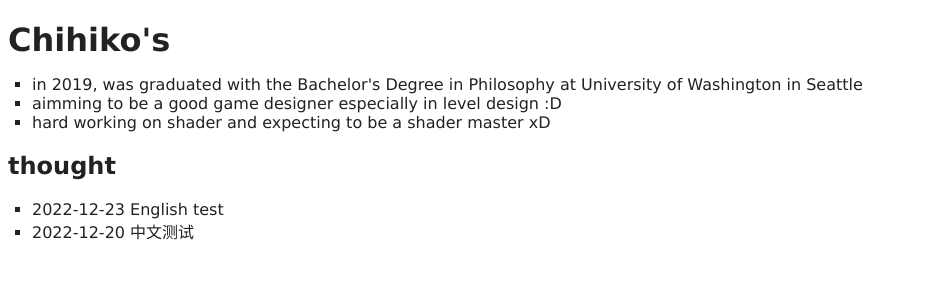
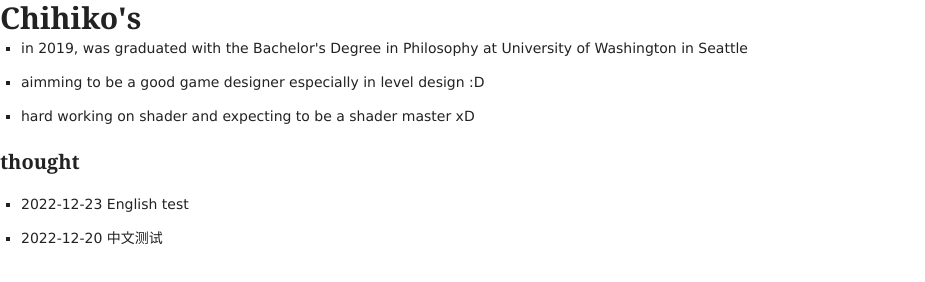
Before and after one commit to Chihiko3/Chihiko3.github.io, a plain HTML site: page index.htm in a window 1280 px wide. Shown: the whole page, without its empty margins (0-925 px from the left). Drawn offline with Linux system fonts and the light colour scheme.

Commit message:
Update index.htm

```diff
--- a/index.htm
+++ b/index.htm
@@ -2,6 +2,7 @@
 <html>
 <head>
 <title>Chihiko's</title>
+<link rel="stylesheet" href="1140.css" type="text/css" media="screen" />
 <link rel="stylesheet" href="layout.css" type="text/css" media="screen" />
 </head>
 <body>
```
